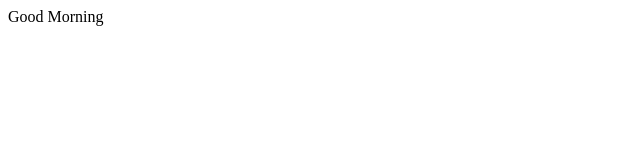
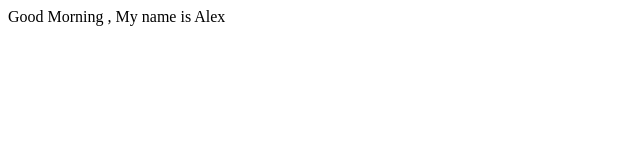
Before and after one commit to oraclelinux9/localrepo, a plain HTML site: page index.html in a window 1280 px wide. Shown: the whole page, without its empty margins (0-640 px from the left). Drawn offline with Linux system fonts and the light colour scheme.

Commit message:
feature1

```diff
--- a/index.html
+++ b/index.html
@@ -1 +1 @@
-<p>Good Morning</p>
+<p>Good Morning , My name is Alex</p>
```
